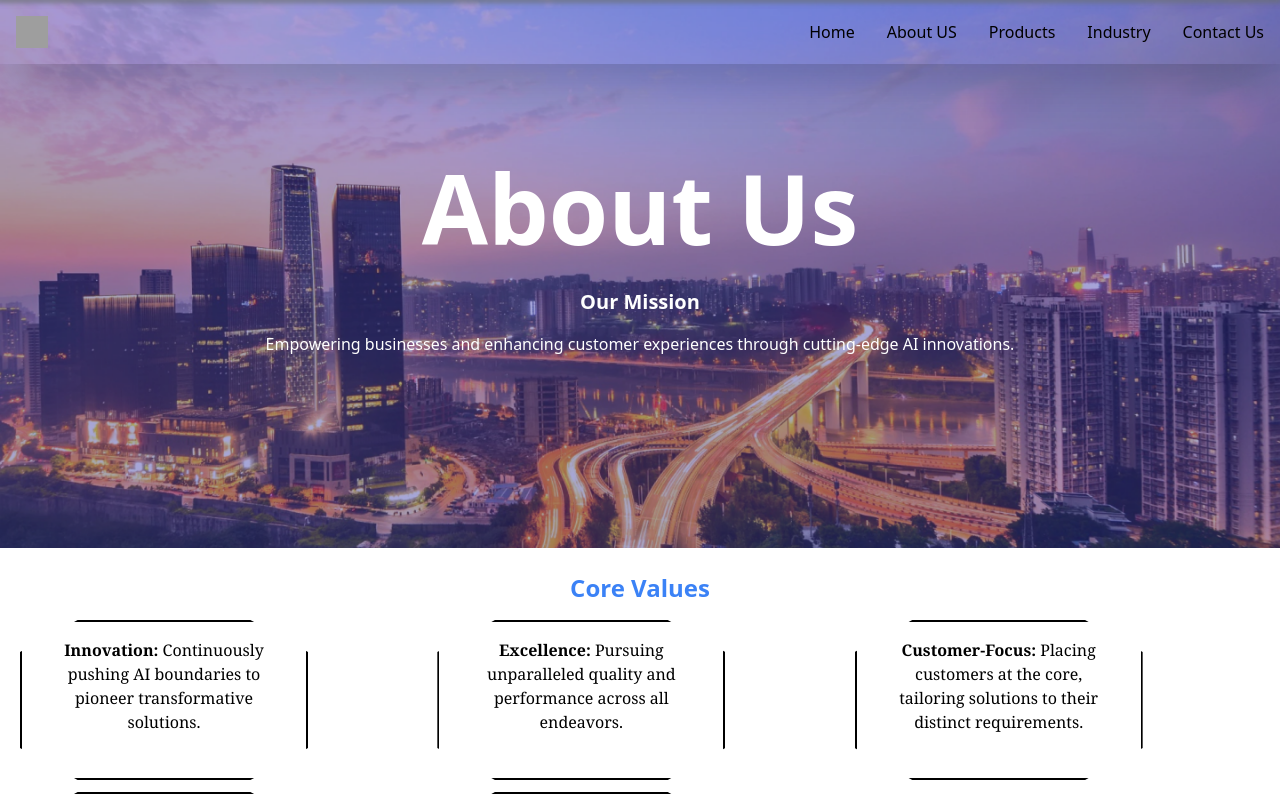
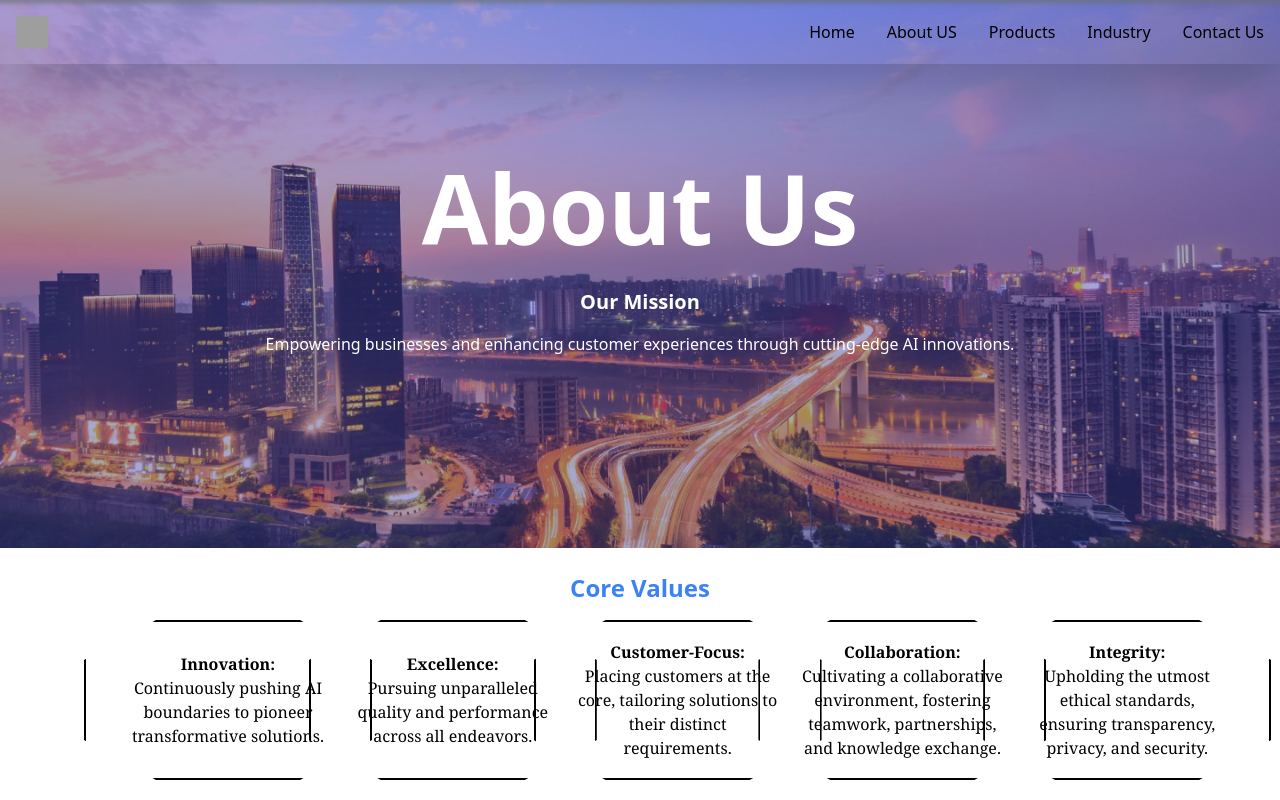
Before and after one commit to coderHarsh121212/AIhelp, a React (Create React App) app: page /aboutUs in a window 1280 px wide. Shown: the top 800 px of the page. Built offline with nearby package versions, Linux system fonts and the light colour scheme; grey boxes are pictures that could not be loaded.

Commit message:
change
Signed-off-by: coderHarsh121212 <codesource287@gmail.com>

```diff
--- a/src/Page/AboutUsPage.js
+++ b/src/Page/AboutUsPage.js
@@ -22,32 +22,38 @@ const AboutUsSection = () => {
           </div>
         </div>
       </section>
-      <div className=" w-full px-5 py-6">
-        <h3 className="text-2xl font-semibold mb-4 text-center text-blue-500">Core Values</h3>
-        <ul className="list-disc list-inside text-start justify-center gap-3 grid grid-cols-1 sm:grid-cols-2 md:grid-cols-3  items-center mx-auto">
-          <div className="border-2 p-4 font-serif rounded-md list-none clippathpolygon h-40 w-72 text-center px-10">
-          <span className="font-semibold">Innovation:</span> Continuously pushing AI boundaries to pioneer
-            transformative solutions.
+      <div className=" w-[90%] px-5 py-6 mx-auto">
+        <h3 className="text-2xl font-semibold mb-4 text-center text-blue-500">
+          Core Values
+        </h3>
+        <ul className="list-disc list-inside text-start justify-center gap-3 grid grid-cols-1 md:grid-cols-2 lg:grid-cols-3 xl:grid-cols-5  items-center mx-auto">
+          <div class="border-2 p-4 font-serif rounded-md list-none clippathoctagon h-40 w-full md:w-72 text-center px-10 flex justify-center items-center flex-col">
+            <span class="font-semibold">Innovation:</span> Continuously pushing
+            AI boundaries to pioneer transformative solutions.
           </div>
-          <li className="border-2 p-4 font-serif rounded-md  list-none clippathpolygon h-40 w-72 text-center px-10">
-          <span className="font-semibold">Excellence:</span> Pursuing unparalleled quality and performance across all
-            endeavors.
+
+          <li className="border-2 p-4 font-serif rounded-md  list-none clippathoctagon h-40 w-full md:w-72 text-center px-10 flex justify-center items-center flex-col">
+            <span className="font-semibold">Excellence:</span> Pursuing
+            unparalleled quality and performance across all endeavors.
           </li>
-          <li className="border-2 p-4 font-serif rounded-md  list-none clippathpolygon h-40 w-72 text-center px-10">
-          <span className="font-semibold">Customer-Focus:</span>   Placing customers at the core, tailoring solutions
-            to their distinct requirements.
+          <li className="border-2 p-4 font-serif rounded-md  list-none clippathoctagon h-40 w-full md:w-72 text-center px-10 flex justify-center items-center flex-col">
+            <span className="font-semibold">Customer-Focus:</span> Placing
+            customers at the core, tailoring solutions to their distinct
+            requirements.
           </li>
-          <li className="border-2 p-4 font-serif rounded-md  list-none clippathpolygon h-40 w-72 text-center px-10">
-          <span className="font-semibold">Collaboration:</span>   Cultivating a collaborative environment, fostering
-            teamwork, partnerships, and knowledge exchange.
+          <li className="border-2 p-4 font-serif rounded-md  list-none clippathoctagon h-40 w-full md:w-72 text-center px-10 flex justify-center items-center flex-col">
+            <span className="font-semibold">Collaboration:</span> Cultivating a
+            collaborative environment, fostering teamwork, partnerships, and
+            knowledge exchange.
           </li>
-          <li className="border-2 p-4 font-serif rounded-md  list-none clippathpolygon h-40 w-72 text-center px-10">
-            <span className="font-semibold">Integrity:</span> Upholding the utmost ethical standards, ensuring
-            transparency, privacy, and security.
+          <li className="border-2 p-4 font-serif rounded-md  list-none clippathoctagon h-40 w-full md:w-72 text-center px-10 flex justify-center items-center flex-col">
+            <span className="font-semibold">Integrity:</span> Upholding the
+            utmost ethical standards, ensuring transparency, privacy, and
+            security.
           </li>
         </ul>
       </div>
-      <div className="grid grid-cols-2 gap-2 mb-5 w-[90%] mx-auto">
+      <div className="grid grid-cols-1 md:grid-cols-2 gap-2 mb-5 w-[90%] mx-auto">
         <div className="border-2 py-6 rounded-md shadow-lg cursor-pointer hover:-translate-y-1 transition-all hover:bg-blue-300">
           <h3 className="text-xl font-semibold mb-4">Press and Media</h3>
           <ul className="list-disc list-inside">
--- a/src/components/Navbar.js
+++ b/src/components/Navbar.js
@@ -136,19 +136,19 @@ const Navbar = () => {
           isHidden ? "-translate-x-full" : "translate-x-0"
         }`}
       >
-        <a href="#" onClick={() => navigate("/")}>
+        <a href="#" onClick={() => navigate("/")} className=" hover:text-blue-500 font-sans text-xl">
           Home
         </a>
-        <a href="#" onClick={() => navigate("/aboutUs")}>
+        <a href="#" onClick={() => navigate("/aboutUs")} className=" hover:text-blue-500 font-sans text-xl">
           About US
         </a>
-        <a href="#" onClick={() => navigate("/Products")}>
+        <a href="#" onClick={() => navigate("/Products")} className=" hover:text-blue-500 font-sans text-xl">
           Products
         </a>
-        <a href="#" onClick={() => navigate("/industry")}>
+        <a href="#" onClick={() => navigate("/industry")} className=" hover:text-blue-500 font-sans text-xl">
           Industry
         </a>
-        <a href="#" onClick={() => navigate("/contactus")}>
+        <a href="#" onClick={() => navigate("/contactus")} className=" hover:text-blue-500 font-sans text-xl">
           Contact Us
         </a>
       </div>
--- a/src/index.css
+++ b/src/index.css
@@ -25,8 +25,8 @@
     -moz-box-shadow: -1px 0px 5px 3px rgba(106,112,114,0.75);
 
   }
-  .clippathpolygon {
-    clip-path: polygon(20% 0%, 80% 0%, 100% 20%, 100% 80%, 80% 100%, 20% 100%, 0% 80%, 0% 20%);
+  .clippathoctagon {
+    clip-path: polygon(25% 0%, 75% 0%, 100% 25%, 100% 75%, 75% 100%, 25% 100%, 0% 75%, 0% 25%);
     border: 2px solid black;
   }
   .testimonal-boxshadow{
```
